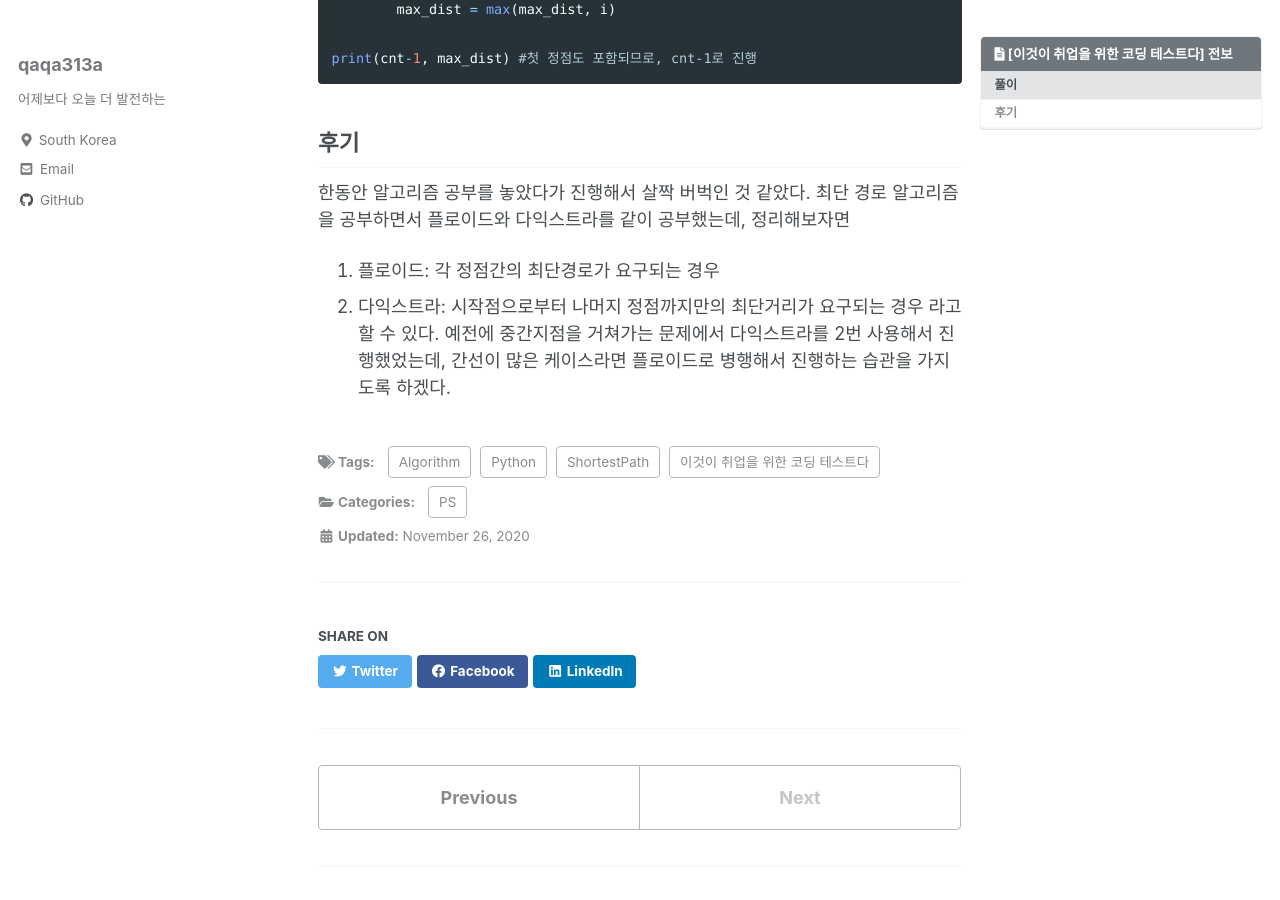
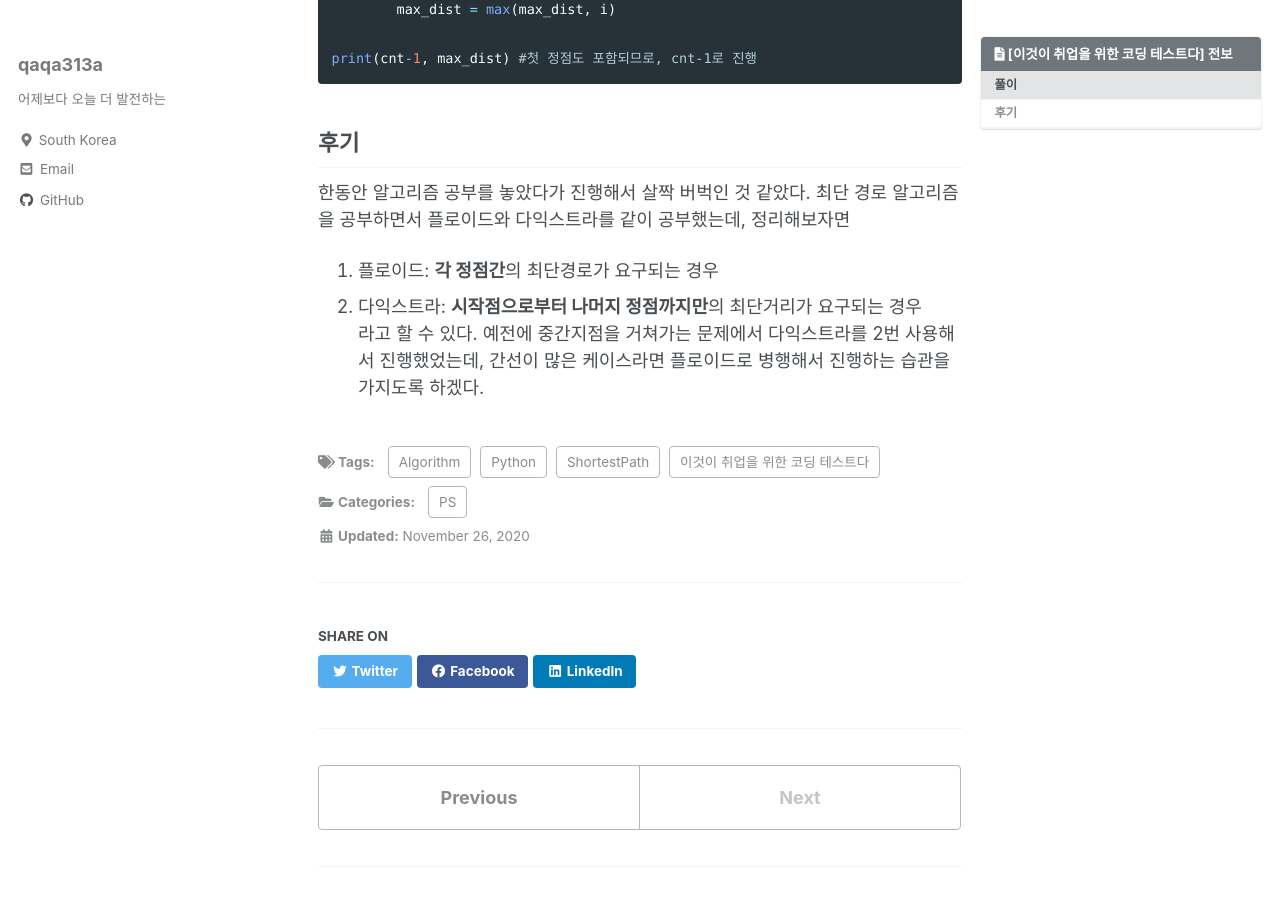
Before and after one commit to ChangWoo95/ChangWoo95.github.io, a Jekyll site: the page built from _posts/2020-11-25-first-post.md, in a window 1280 px wide and 900 px high, scrolled down 1128 px. Built offline with Jekyll 4.4.1, drawn with Linux system fonts in a browser that asks for light colours; cached includes are drawn as plain includes; comment, search, counter and statistics services are not loaded.

Commit message:
confirm2

```diff
--- a/_posts/2020-11-25-first-post.md
+++ b/_posts/2020-11-25-first-post.md
@@ -60,6 +60,7 @@ print(cnt-1, max_dist) #첫 정점도 포함되므로, cnt-1로 진행
 한동안 알고리즘 공부를 놓았다가 진행해서 살짝 버벅인 것 같았다.
 최단 경로 알고리즘을 공부하면서 플로이드와 다익스트라를 같이 공부했는데,
 정리해보자면
-1. 플로이드: 각 정점간의 최단경로가 요구되는 경우
-2. 다익스트라: 시작점으로부터 나머지 정점까지만의 최단거리가 요구되는 경우
+
+1. 플로이드: **각 정점간**의 최단경로가 요구되는 경우
+2. 다익스트라: **시작점으로부터 나머지 정점까지만**의 최단거리가 요구되는 경우<br>
 라고 할 수 있다. 예전에 중간지점을 거쳐가는 문제에서 다익스트라를 2번 사용해서 진행했었는데, 간선이 많은 케이스라면 플로이드로 병행해서 진행하는 습관을 가지도록 하겠다.
```
